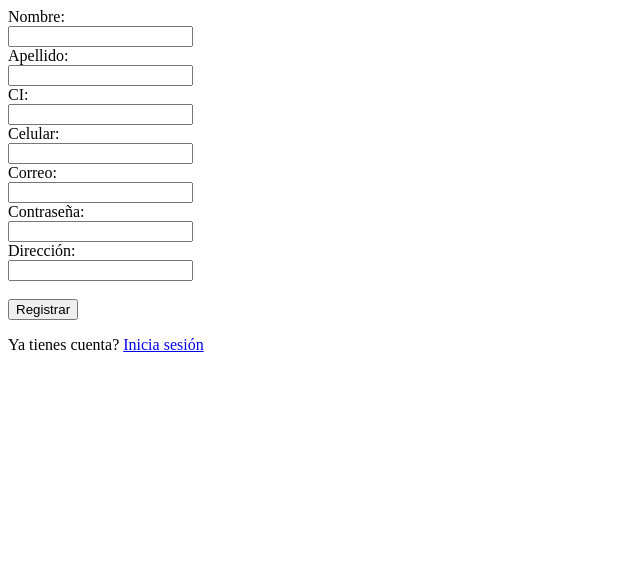
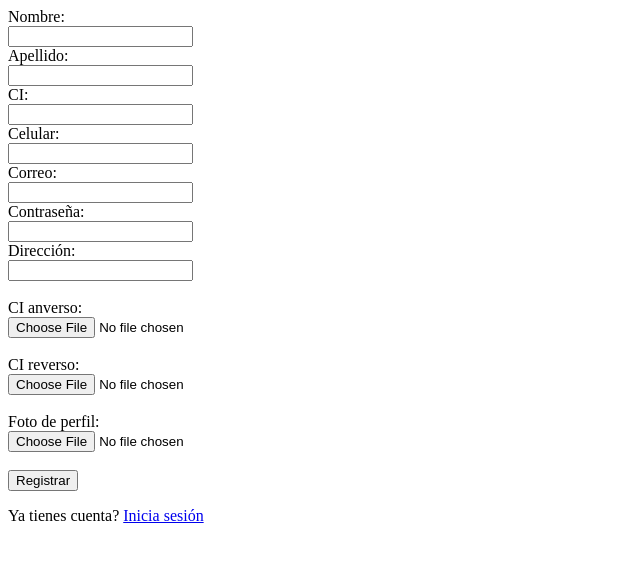
Before and after one commit to Atzelcer/Project-Biblioteca, a PHP site: page /register in a window 1280 px wide. Shown: the top 562 px of the page, without its empty margins (0-640 px from the left). Run offline with PHP 8.4, Linux system fonts and the light colour scheme.

Commit message:
Subiendo cambios correspondientes

```diff
--- a/src/views/auth/register.php
+++ b/src/views/auth/register.php
@@ -20,6 +20,15 @@
     <label>Dirección:</label><br>
     <input type="text" name="direccion"><br><br>
 
+    <label>CI anverso:</label><br>
+    <input type="file" name="ci_anverso"><br><br>
+
+    <label>CI reverso:</label><br>
+    <input type="file" name="ci_reverso"><br><br>
+
+    <label>Foto de perfil:</label><br>
+    <input type="file" name="foto_perfil"><br><br>
+
     <button type="submit">Registrar</button>
 </form>
 <p>Ya tienes cuenta? <a href="login">Inicia sesión</a></p>
```
